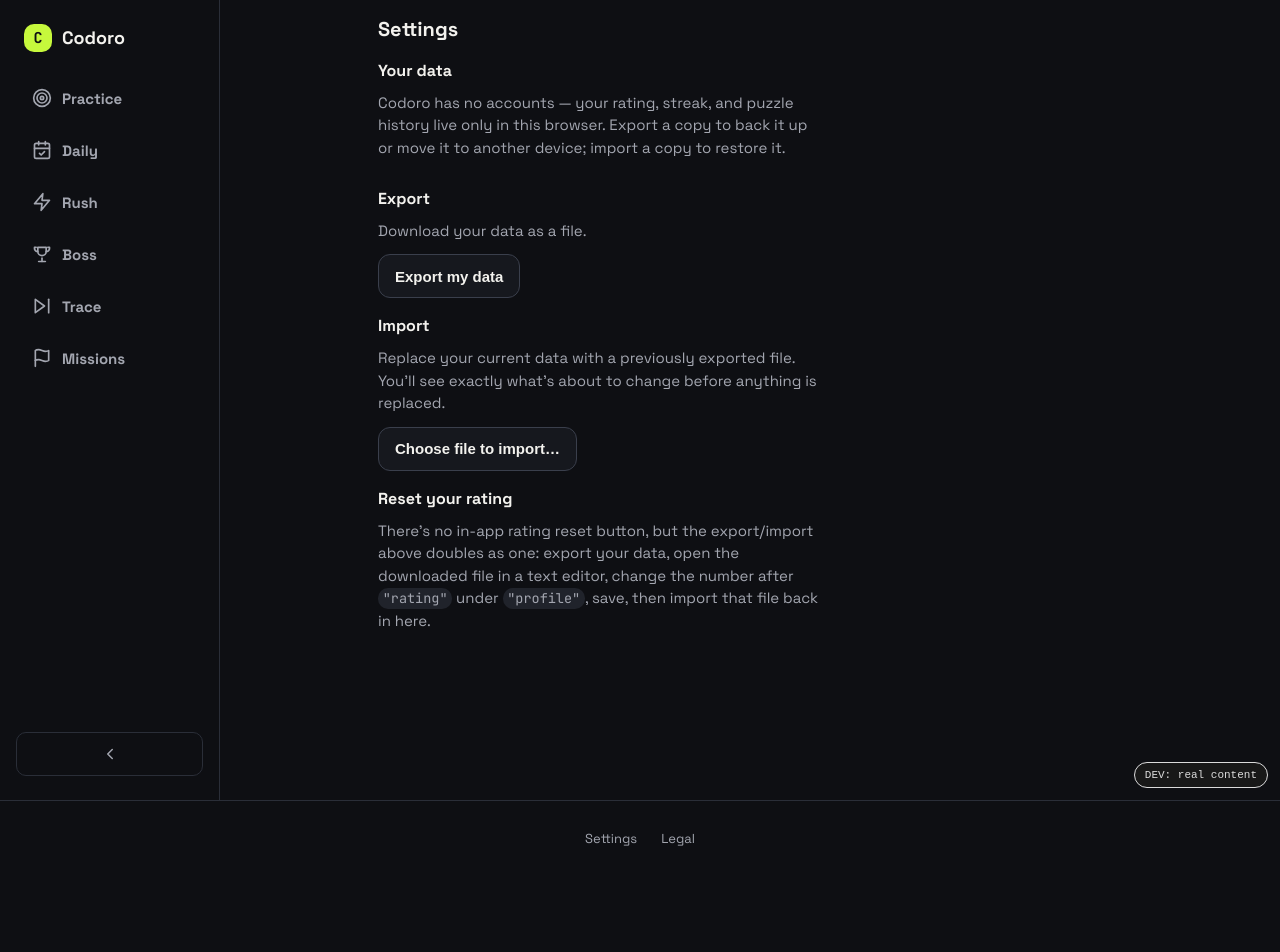
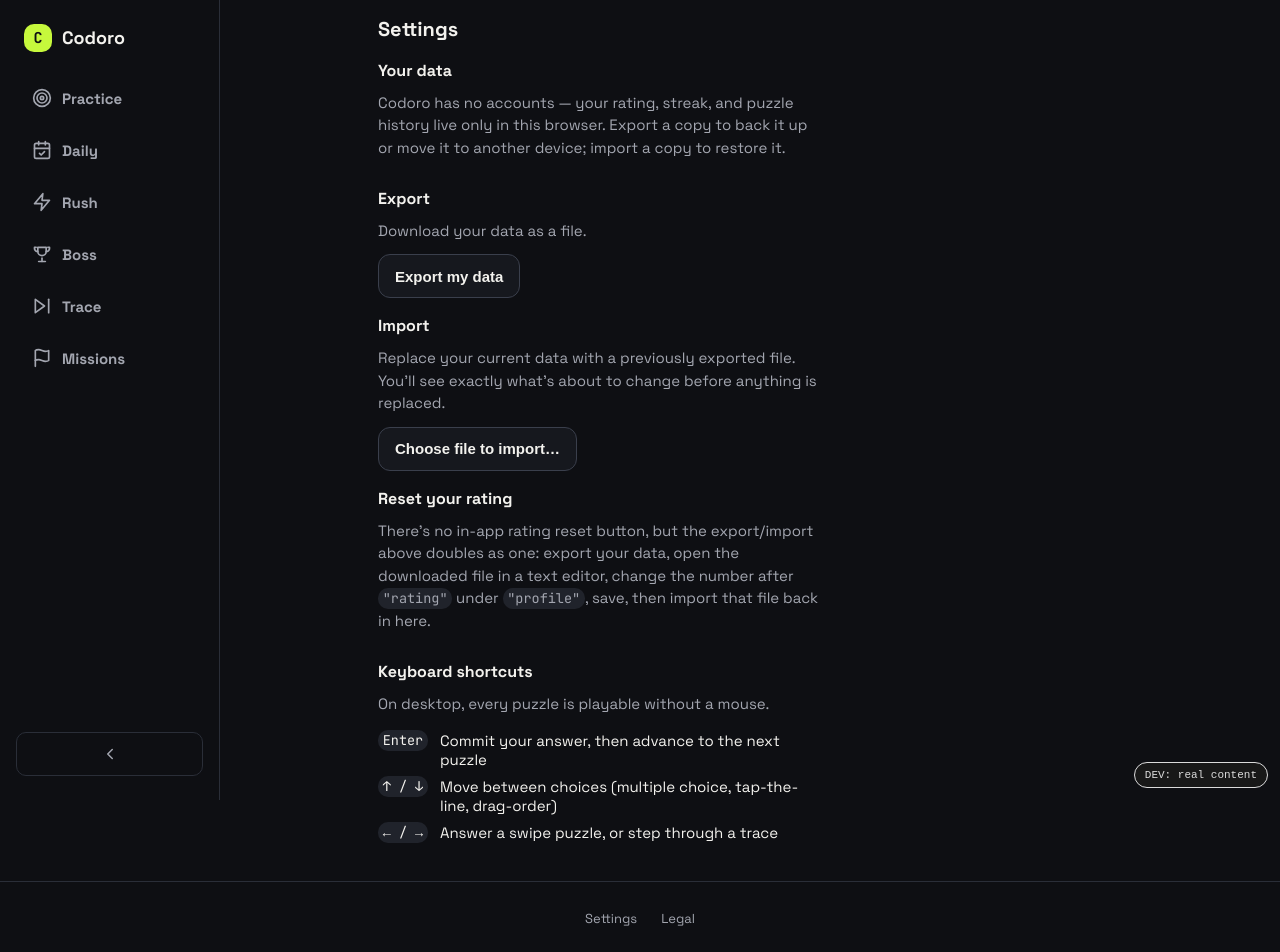
Before and after one commit to codoro-app/codoro, a React (Vite) app: page /settings in a window 1280 px wide. Shown: the top 952 px of the page. Before the commit the page ends 877 px from the top, so only its background shows below. Built offline with nearby package versions, Linux system fonts and the light colour scheme; no server answers.

Commit message:
feat(v4 4.0): surface keyboard shortcuts in Settings (DoD requirement)

```diff
--- a/src/app/settings/SettingsPage.tsx
+++ b/src/app/settings/SettingsPage.tsx
@@ -255,6 +255,25 @@ export function SettingsPage() {
         </p>
       </section>
 
+      <section>
+        <h2 className={SECTION_HEADING_CLASS}>Keyboard shortcuts</h2>
+        <p className={SECTION_COPY_CLASS}>On desktop, every puzzle is playable without a mouse.</p>
+        <dl className="grid grid-cols-[auto_1fr] gap-x-3 gap-y-2 text-md text-text-0">
+          <dt>
+            <code className={INLINE_CODE_CLASS}>Enter</code>
+          </dt>
+          <dd className="m-0">Commit your answer, then advance to the next puzzle</dd>
+          <dt>
+            <code className={INLINE_CODE_CLASS}>↑ / ↓</code>
+          </dt>
+          <dd className="m-0">Move between choices (multiple choice, tap-the-line, drag-order)</dd>
+          <dt>
+            <code className={INLINE_CODE_CLASS}>← / →</code>
+          </dt>
+          <dd className="m-0">Answer a swipe puzzle, or step through a trace</dd>
+        </dl>
+      </section>
+
       {dialogState && (
         <ImportConfirmDialog
           current={profile}
```
Also changed, not shown: 1 other file (tests, documents, lock files or other folders).
